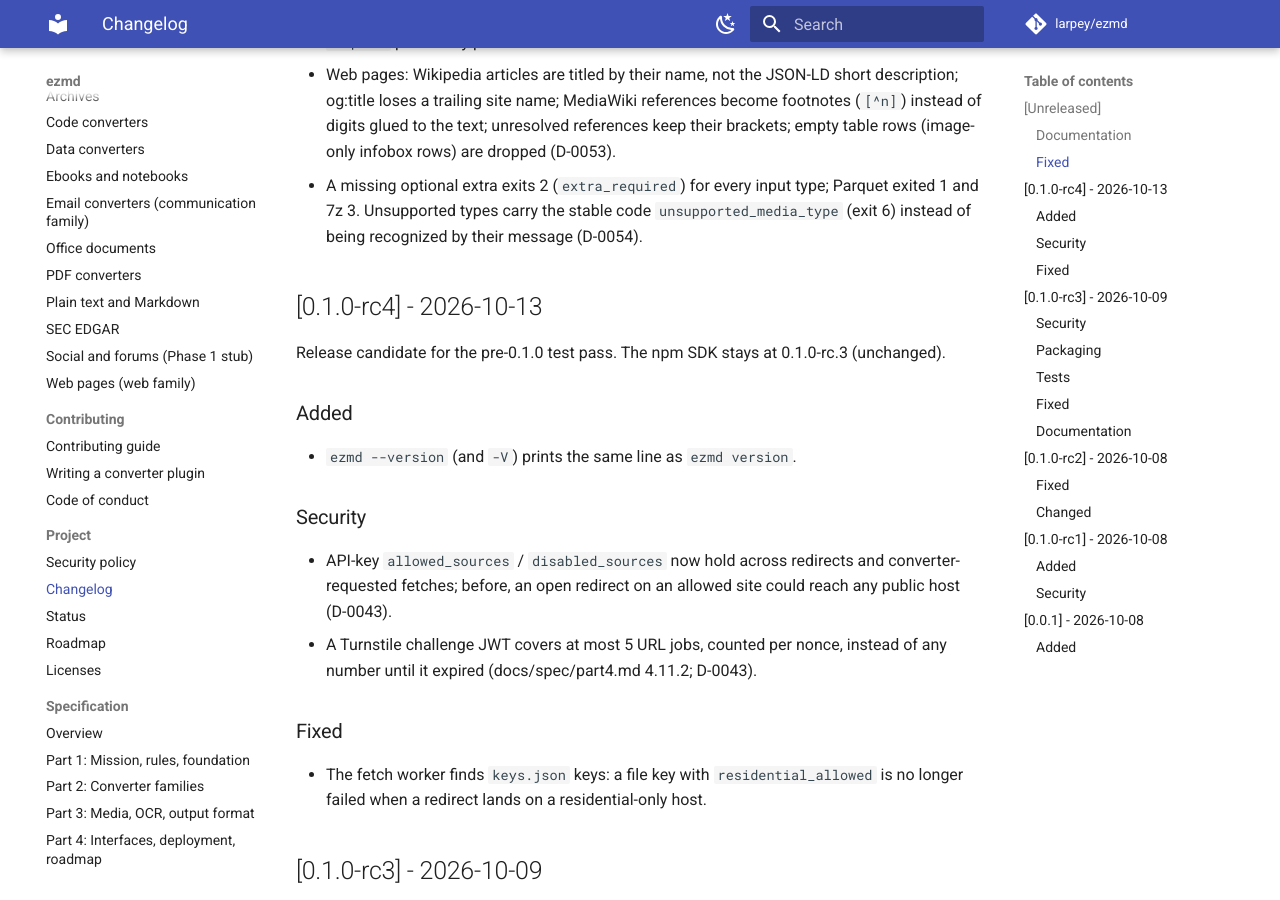
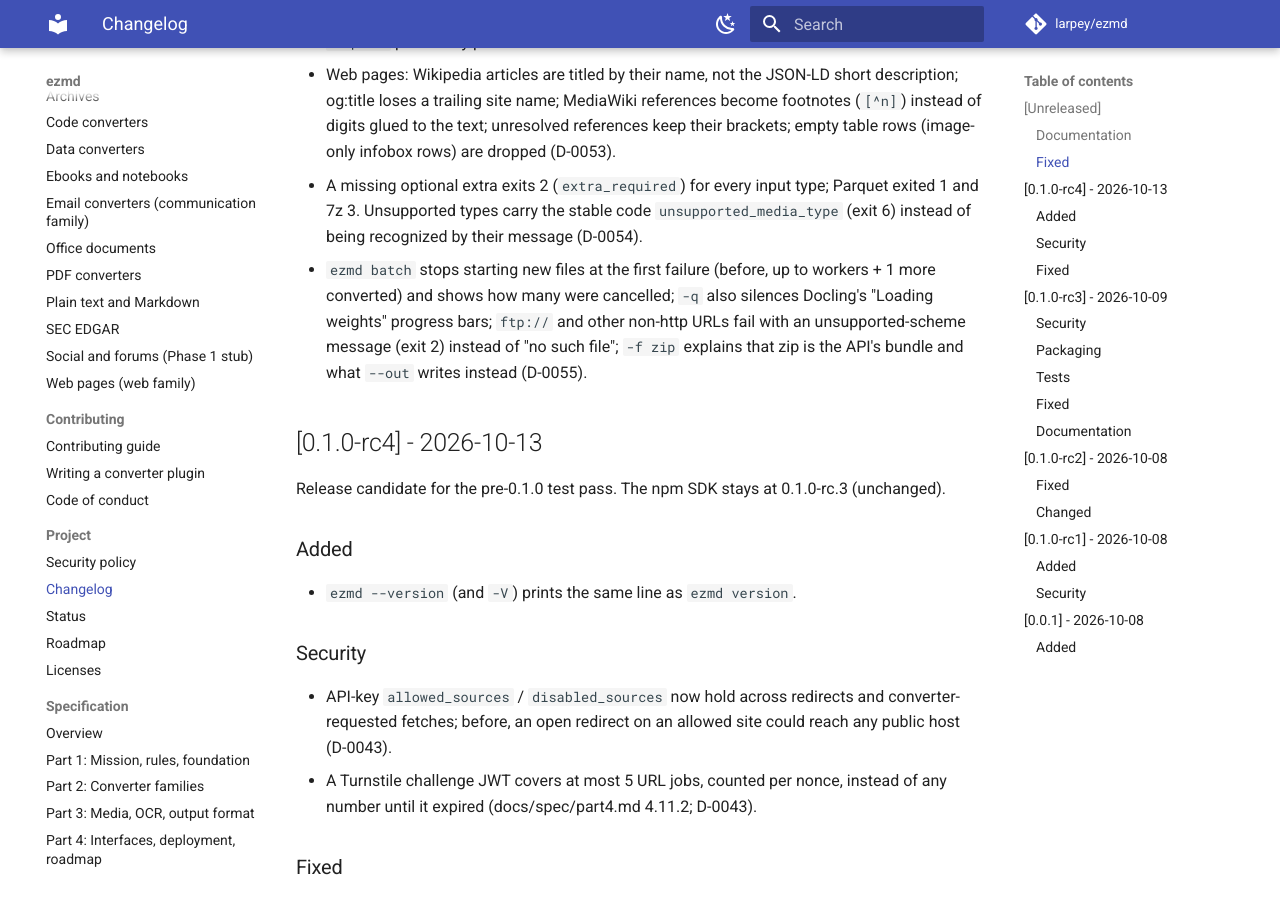
Before and after one commit to larpey/ezmd, an MkDocs documentation site: the page built from docs/changelog.md, in a window 1280 px wide and 900 px high, scrolled down 833 px. Built offline with MkDocs 1.6.1 and Material for MkDocs 9.7.7, drawn with Linux system fonts in a browser that asks for light colours; comment, search, counter and statistics services are not loaded.

Commit message:
fix(core): explain that zip is an API format when passed to -f
-f zip failed as an unknown format with a list naming the unimplemented
docx and srt. It now says zip is the API's download bundle and that
--out writes the same Markdown and sidecar; unknown formats list only
md, txt and json (D-0055).

Co-Authored-By: Claude Opus 5.5 <noreply@anthropic.com>
Claude-Session: https://claude.ai/code/session_01VgW6Z8s159CFji9xnPcDTz

```diff
--- a/CHANGELOG.md
+++ b/CHANGELOG.md
@@ -26,6 +26,10 @@ All notable changes are generated from Conventional Commits. This project uses s
 - A missing optional extra exits 2 (`extra_required`) for every input type; Parquet exited 1 and 7z 3.
   Unsupported types carry the stable code `unsupported_media_type` (exit 6) instead of being recognized by
   their message (D-0054).
+- `ezmd batch` stops starting new files at the first failure (before, up to workers + 1 more converted)
+  and shows how many were cancelled; `-q` also silences Docling's "Loading weights" progress bars;
+  `ftp://` and other non-http URLs fail with an unsupported-scheme message (exit 2) instead of "no such
+  file"; `-f zip` explains that zip is the API's bundle and what `--out` writes instead (D-0055).
 
 ## [0.1.0-rc4] - 2026-10-13
 
```
Also changed, not shown: DECISIONS.md (+11 -0 lines), 2 other files.
